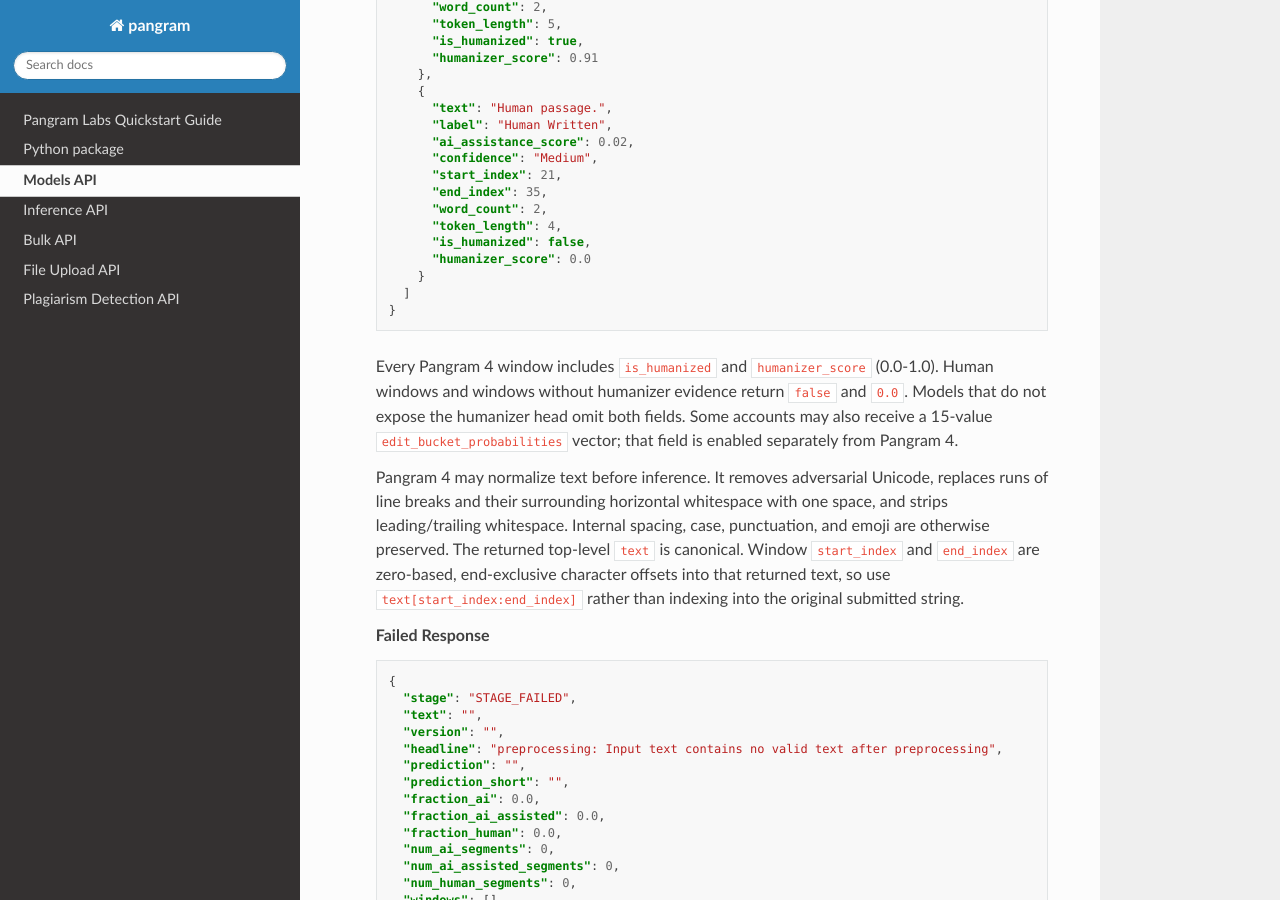
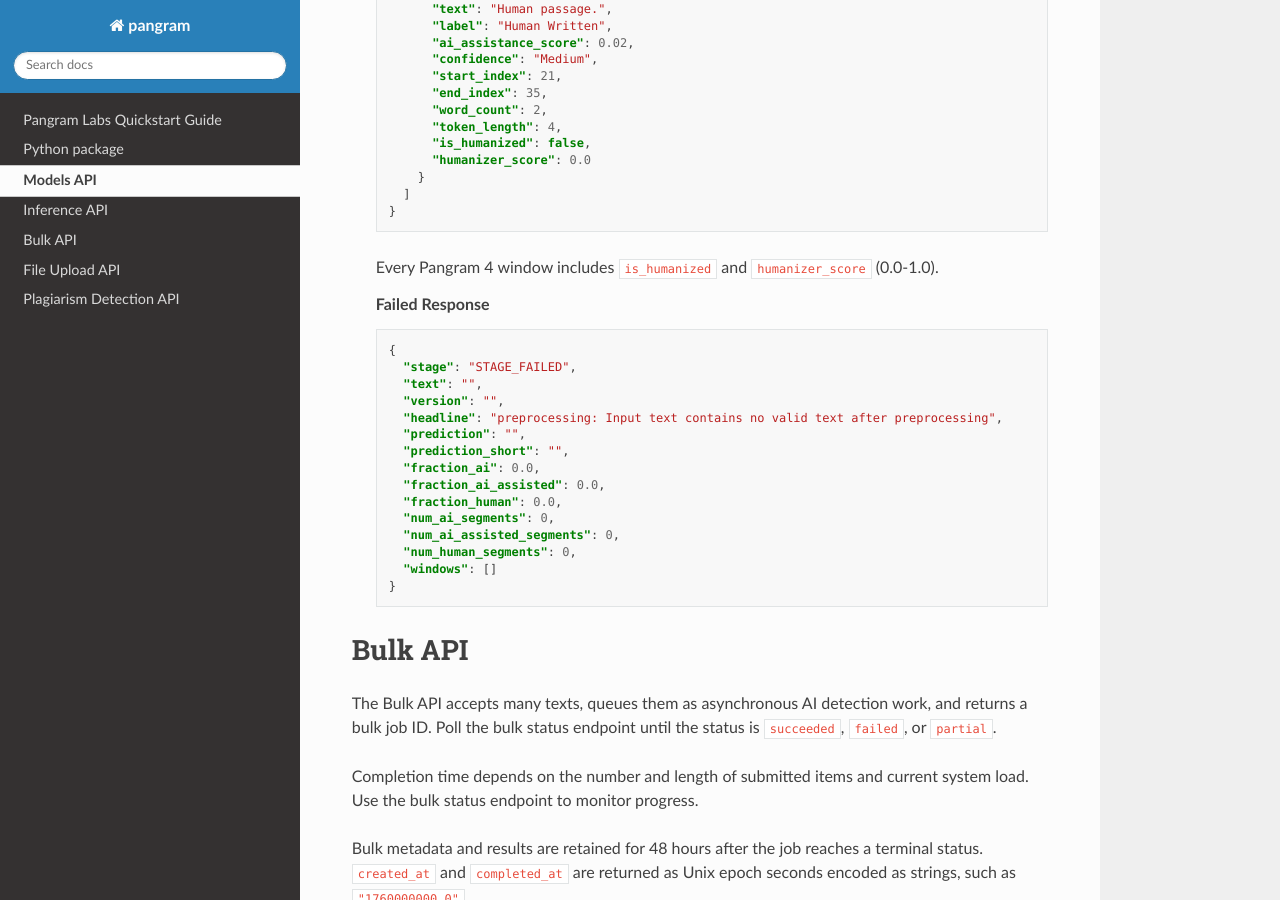
Before and after one commit to pangramlabs/pangram-sdk, a Sphinx documentation site: the page built from docs/api/rest.rst, in a window 1280 px wide and 900 px high, scrolled down 3990 px. Built offline with Sphinx 7.4.7 and the Read the Docs theme 3.1.0, drawn with Linux system fonts in a browser that asks for light colours; some of the changed text lies outside the part shown.

Commit message:
update docs

```diff
--- a/docs/api/rest.rst
+++ b/docs/api/rest.rst
@@ -35,11 +35,6 @@ The Python SDK projects the response to a ``list[str]``:
         "pangram-4"
       ]
     }
-
-  An API key that is not enabled for Pangram 4 may receive only
-  ``{"models": ["default"]}``. A missing or invalid API key returns
-  ``401 Unauthorized``; an account with insufficient credits returns
-  ``402 Payment Required``.
 
 Inference API
 =============
@@ -118,7 +113,7 @@ require callers to select a model explicitly:
 
   :>json string task_id: The ID of the async inference task. Present while the task is in progress.
   :>json string stage: Current task stage. Terminal stages are ``STAGE_SUCCESS`` and ``STAGE_FAILED``.
-  :>json string text: The analyzed text returned by the model. Pangram 4 may normalize it before inference. Present on success.
+  :>json string text: The analyzed text returned by the model. Present on success.
   :>json string version: The API version identifier. Present on success.
   :>json string headline: Classification headline summarizing the result. Present on success.
   :>json string prediction: Long-form prediction string representing the classification. Present on success.
@@ -201,20 +196,7 @@ require callers to select a model explicitly:
     }
 
   Every Pangram 4 window includes ``is_humanized`` and
-  ``humanizer_score`` (0.0-1.0). Human windows and windows without humanizer
-  evidence return ``false`` and ``0.0``. Models that do not expose the
-  humanizer head omit both fields. Some accounts may also receive a 15-value
-  ``edit_bucket_probabilities`` vector; that field is enabled separately from
-  Pangram 4.
-
-  Pangram 4 may normalize text before inference. It removes adversarial
-  Unicode, replaces runs of line breaks and their surrounding horizontal
-  whitespace with one space, and strips leading/trailing whitespace. Internal
-  spacing, case, punctuation, and emoji are otherwise preserved. The returned
-  top-level ``text`` is canonical. Window ``start_index`` and ``end_index`` are
-  zero-based, end-exclusive character offsets into that returned text, so use
-  ``text[start_index:end_index]`` rather than indexing into the original
-  submitted string.
+  ``humanizer_score`` (0.0-1.0).
 
   **Failed Response**
 
@@ -447,10 +429,6 @@ text API, with the extracted ``text`` and uploaded ``filename`` included. When
 ``public_dashboard_link`` is ``true``, each result also includes a
 ``dashboard_link``.
 
-File prediction currently uses Pangram's default model only. This endpoint, and
-the Python SDK's ``predict_file()`` and ``predict_files()`` methods, do not
-accept a ``model`` selector.
-
 .. http:post:: https://file-external.api.pangram.com/
 
   **Request Headers**
```
Also changed, not shown: README.md (+1 -11 lines), docs/tutorial.rst (+1 -11 lines).
